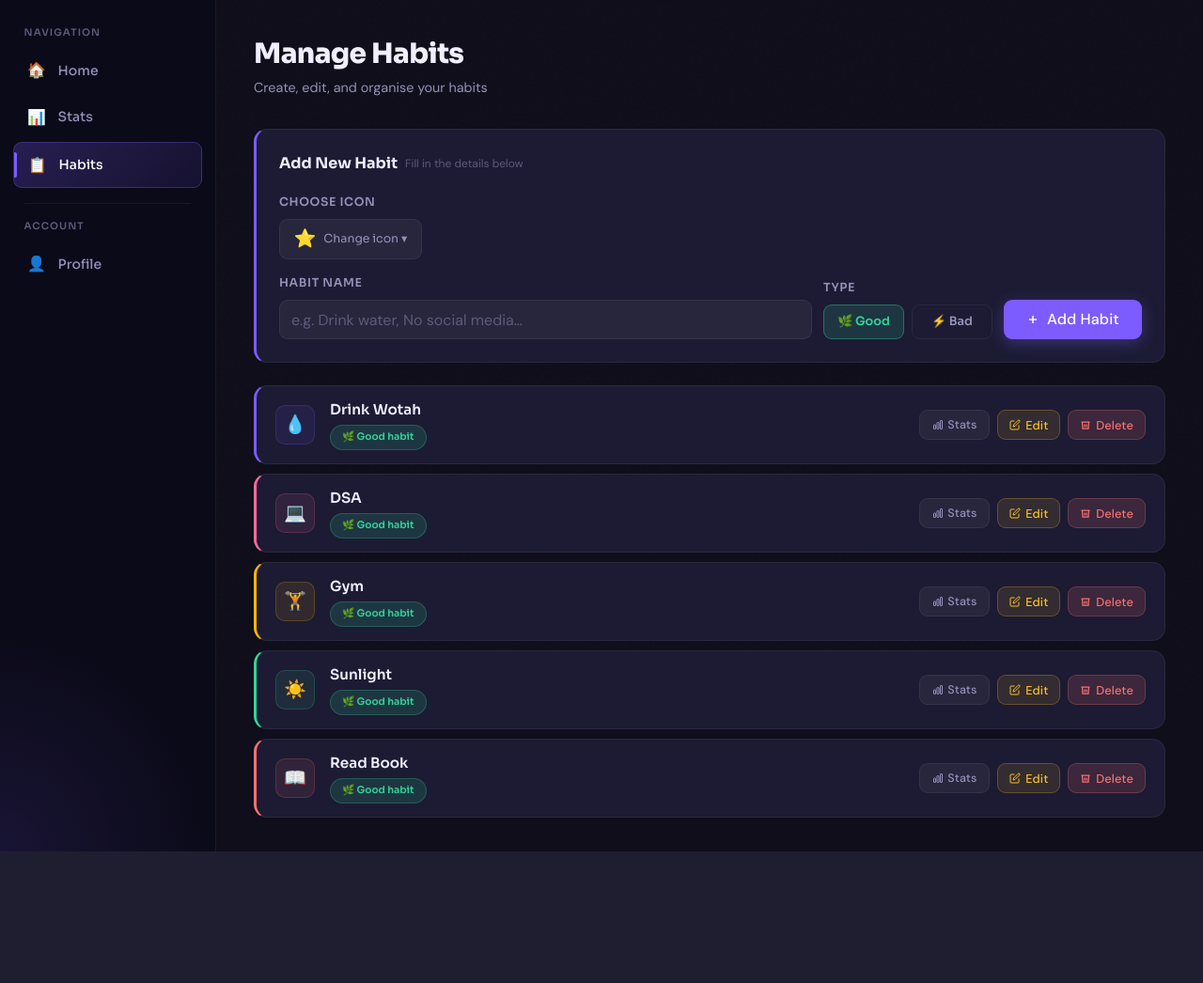
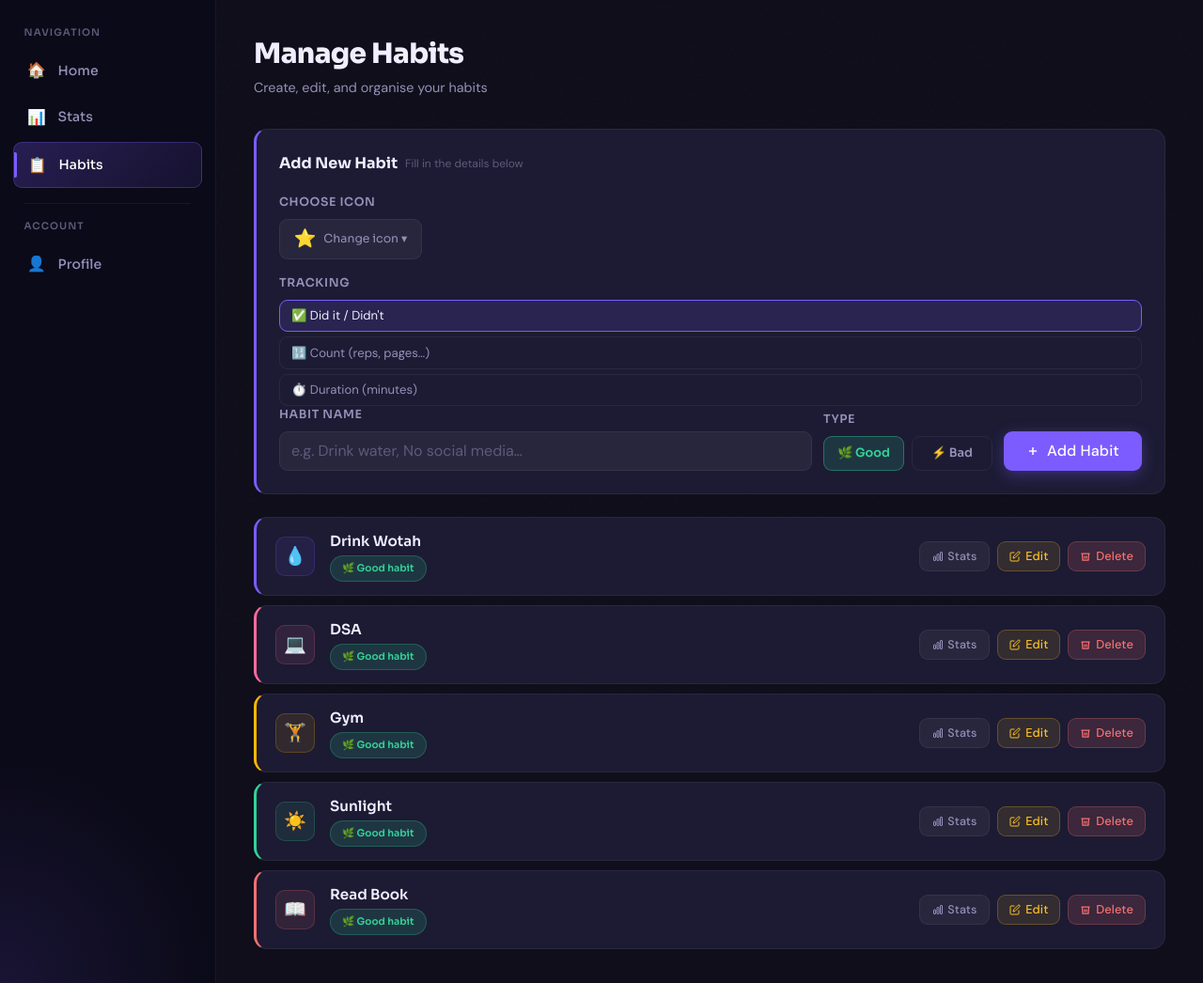
Before and after one commit to Nyxette/habit-tracker-web, a Flask app: page /habits in a window 1280 px wide. Shown: the part 63-1109 px from the top of the page at 94% size. Before the commit the page ends 969 px from the top, so only its background shows below. Run offline with Flask 3, Linux system fonts and the light colour scheme; data comes from the database, SQL or seed files in the repository; both versions use the stored data as it was after the commit.

Commit message:
added diff types of logs and a basic habit log

```diff
--- a/app.py
+++ b/app.py
@@ -11,15 +11,16 @@
     conn = get_connection()
     today = datetime.now().date().isoformat()
     habits = conn.execute("SELECT * FROM habits").fetchall()
-    today_counts = {}
+    today_values = {}
     for h in habits:
-        count = conn.execute(
-            "SELECT COUNT(*) FROM habit_logs WHERE habit_id=? AND DATE(logged_at)=?",
+        result = conn.execute(
+            "SELECT COALESCE(SUM(value), 0), COUNT(*) FROM habit_logs WHERE habit_id=? AND DATE(logged_at)=?",
             (h[0], today)
-        ).fetchone()[0]
-        today_counts[h[0]] = count
+        ).fetchone()
+        today_values[h[0]] = {'sum': result[0], 'count': result[1]}
+    # pass today_values=today_values to render_template (remove today_counts)
     conn.close()
-    return render_template("index.html", habits=habits, today_counts=today_counts)
+    return render_template("index.html", habits=habits, today_values=today_values)
 
 
 @app.route("/add", methods=['POST'])
@@ -29,9 +30,11 @@
     habit_icon = request.form.get('habit_icon', '⭐')
     conn = get_connection()
     cursor = conn.cursor()
+    log_type = request.form.get('log_type', 'boolean')
+    # and add it to the INSERT:
     cursor.execute(
-        "INSERT INTO habits (name, created_at, type, icon) VALUES (?, ?, ?, ?)",
-        (habit_name, datetime.now().isoformat(), habit_type, habit_icon)
+        "INSERT INTO habits (name, created_at, type, icon, log_type) VALUES (?, ?, ?, ?, ?)",
+        (habit_name, datetime.now().isoformat(), habit_type, habit_icon, log_type)
     )
     conn.commit()
     conn.close()
@@ -93,11 +96,12 @@
 
 @app.route("/log/<int:habit_id>", methods=['POST'])
 def log_habit(habit_id):
+    value = float(request.form.get('value', 1))
     conn = get_connection()
     cursor = conn.cursor()
     cursor.execute(
-        "INSERT INTO habit_logs (logged_at, habit_id) VALUES (?, ?)",
-        (datetime.now().isoformat(), habit_id)
+        "INSERT INTO habit_logs (logged_at, habit_id, value) VALUES (?, ?, ?)",
+        (datetime.now().isoformat(), habit_id, value)
     )
     conn.commit()
     conn.close()
@@ -111,10 +115,24 @@
     habit_icon = request.form.get('habit_icon', '⭐')
     conn = get_connection()
     cursor = conn.cursor()
+    log_type = request.form.get('log_type', 'boolean')
     cursor.execute(
-        "UPDATE habits SET name=?, type=?, icon=? WHERE id=?",
-        (new_name, habit_type, habit_icon, habit_id)
+        "UPDATE habits SET name=?, type=?, icon=?, log_type=? WHERE id=?",
+        (new_name, habit_type, habit_icon, log_type, habit_id)
     )
+
+    old_habit = conn.execute("SELECT log_type FROM habits WHERE id=?", (habit_id,)).fetchone()
+    old_log_type = old_habit[0] if old_habit else 'boolean'
+
+    cursor.execute(
+        "UPDATE habits SET name=?, type=?, icon=?, log_type=? WHERE id=?",
+        (new_name, habit_type, habit_icon, log_type, habit_id)
+    )
+
+    # If switching TO boolean, normalize all existing log values to 1
+    if log_type == 'boolean' and old_log_type != 'boolean':
+        cursor.execute("UPDATE habit_logs SET value=1 WHERE habit_id=?", (habit_id,))
+
     conn.commit()
     conn.close()
     return redirect("/habits")
@@ -144,17 +162,17 @@
     conn = get_connection()
     cursor = conn.cursor()
 
-    all_time_count = cursor.execute("SELECT COUNT(*) FROM habit_logs WHERE habit_id=?", (habit_id,)).fetchone()
+    all_time_count = cursor.execute("SELECT COALESCE(SUM(value),0) FROM habit_logs WHERE habit_id=?", (habit_id,)).fetchone()
     monthly_count  = cursor.execute(
-        "SELECT COUNT(*) FROM habit_logs WHERE habit_id=? AND DATE(logged_at)>=?",
+        "SELECT COALESCE(SUM(value),0) FROM habit_logs WHERE habit_id=? AND DATE(logged_at)>=?",
         (habit_id, (datetime.now().date() - timedelta(days=30)).isoformat())
     ).fetchone()
     weekly_count = cursor.execute(
-        "SELECT COUNT(*) FROM habit_logs WHERE habit_id=? AND DATE(logged_at)>=?",
+        "SELECT COALESCE(SUM(value),0) FROM habit_logs WHERE habit_id=? AND DATE(logged_at)>=?",
         (habit_id, (datetime.now().date() - timedelta(days=7)).isoformat())
     ).fetchone()
     daily_count = cursor.execute(
-        "SELECT COUNT(*) FROM habit_logs WHERE habit_id=? AND DATE(logged_at)>=?",
+        "SELECT COALESCE(SUM(value),0) FROM habit_logs WHERE habit_id=? AND DATE(logged_at)>=?",
         (habit_id, (datetime.now().date() - timedelta(days=1)).isoformat())
     ).fetchone()
 
@@ -201,7 +219,7 @@
         d = (datetime.now().date() - timedelta(days=i)).isoformat()
         labels.append(datetime.strptime(d, "%Y-%m-%d").strftime("%b %d"))
         cnt = cursor.execute(
-            "SELECT COUNT(*) FROM habit_logs WHERE habit_id=? AND DATE(logged_at)=?",
+            "SELECT COALESCE(SUM(value),0) FROM habit_logs WHERE habit_id=? AND DATE(logged_at)=?",
             (habit_id, d)
         ).fetchone()[0]
         values.append(cnt)
@@ -211,7 +229,7 @@
     for i in range(83, -1, -1):
         d = (datetime.now().date() - timedelta(days=i)).isoformat()
         cnt = cursor.execute(
-            "SELECT COUNT(*) FROM habit_logs WHERE habit_id=? AND DATE(logged_at)=?",
+            "SELECT COALESCE(SUM(value),0) FROM habit_logs WHERE habit_id=? AND DATE(logged_at)=?",
             (habit_id, d)
         ).fetchone()[0]
         heatmap.append({"date": d, "count": cnt})
@@ -223,9 +241,12 @@
     ]
     radar_labels = [h[1] for h in all_habits]
 
+    log_type = habit_row[5] if len(habit_row) > 5 else 'boolean'
+
     conn.close()
 
     return render_template("stats.html",
+                           log_type=log_type,
                            radar_labels=radar_labels,
                            counts=counts,
                            all_habits=all_habits,
--- a/db.py
+++ b/db.py
@@ -15,7 +15,8 @@
             name TEXT NOT NULL,
             created_at TEXT NOT NULL,
             type TEXT DEFAULT 'good',
-            icon TEXT DEFAULT '⭐')
+            icon TEXT DEFAULT '⭐',
+            log_type TEXT DEFAULT 'boolean')
     """)
 
     cursor.execute("""
@@ -23,7 +24,9 @@
             id INTEGER PRIMARY KEY AUTOINCREMENT,
             logged_at TEXT NOT NULL,
             habit_id INTEGER NOT NULL,
-            FOREIGN KEY (habit_id) REFERENCES habits(id))
+            value REAL DEFAULT 1,
+            FOREIGN KEY (habit_id) REFERENCES habits(id)
+            )
     """)
 
     cursor.execute("""
@@ -44,6 +47,14 @@
         cursor.execute("ALTER TABLE habits ADD COLUMN icon TEXT DEFAULT '⭐'")
     except Exception:
         pass
+    try:
+        cursor.execute("ALTER TABLE habits ADD COLUMN log_type TEXT DEFAULT 'boolean'")
+    except Exception:
+        pass
+    try:
+        cursor.execute("ALTER TABLE habit_logs ADD COLUMN value REAL DEFAULT 1")
+    except Exception:
+        pass
 
     conn.commit()
     conn.close()
--- a/templates/base.html
+++ b/templates/base.html
@@ -512,6 +512,25 @@
         to   { opacity: 1; transform: translateY(0); }
     }
     .animate-in { animation: slide-down 0.25s ease forwards; }
+
+
+    .log-type-option {
+        display:flex; align-items:center; gap:0.5rem;
+        padding:0.4rem 0.75rem;
+        border-radius:var(--radius-sm);
+        border:1px solid var(--border-subtle);
+        cursor:pointer; font-size:0.82rem;
+        color:var(--text-secondary);
+        transition:all 0.15s;
+    }
+    .log-type-option:has(input:checked) {
+        border-color:var(--primary);
+        background:var(--primary-soft);
+        color:var(--text-primary);
+    }
+    .log-type-option input[type="radio"] { display:none; }
+
+
     </style>
 </head>
 <body>
--- a/templates/habits.html
+++ b/templates/habits.html
@@ -45,6 +45,23 @@
             <input type="hidden" name="habit_icon" id="add-habit-icon" value="{{ all_icons[0] }}">
         </div>
 
+            <div style="min-width:200px;">
+                <label style="font-size:0.78rem; font-weight:600; font-family:'Sora',sans-serif; color:var(--text-secondary); letter-spacing:0.05em; text-transform:uppercase; display:block; margin-bottom:0.5rem;">Tracking</label>
+                <div style="display:flex; flex-direction:column; gap:0.3rem;">
+                    <label class="log-type-option">
+                        <input type="radio" name="log_type" value="boolean" checked>
+                        <span>✅ Did it / Didn't</span>
+                    </label>
+                    <label class="log-type-option">
+                        <input type="radio" name="log_type" value="count">
+                        <span>🔢 Count (reps, pages…)</span>
+                    </label>
+                    <label class="log-type-option">
+                        <input type="radio" name="log_type" value="duration">
+                        <span>⏱️ Duration (minutes)</span>
+                    </label>
+                </div>
+            </div>
 
         <!-- Name + Type row -->
         <div style="display:flex; gap:0.75rem; flex-wrap:wrap; align-items:flex-end;">
@@ -66,6 +83,7 @@
                 </svg>
                 Add Habit
             </button>
+
         </div>
     </form>
 </div>
@@ -170,6 +188,7 @@
                 <input type="hidden" name="habit_icon" id="edit-habit-icon-{{ habit[0] }}" value="{{ hicon }}">
             </div>
 
+
             <div style="display:flex; gap:0.75rem; flex-wrap:wrap; align-items:flex-end;">
                 <div style="flex:1; min-width:180px;">
                     <label style="font-size:0.75rem; font-weight:600; font-family:'Sora',sans-serif; color:var(--text-secondary); letter-spacing:0.05em; text-transform:uppercase; display:block; margin-bottom:0.5rem;">Name</label>
@@ -190,6 +209,29 @@
                     <button type="button" class="btn btn-ghost" onclick="toggleEditPanel({{ habit[0] }})" style="height:40px;">Cancel</button>
                 </div>
             </div>
+
+
+            <div style="min-width:200px;">
+                <label style="font-size:0.75rem; font-weight:600; font-family:'Sora',sans-serif; color:var(--text-secondary); letter-spacing:0.05em; text-transform:uppercase; display:block; margin-bottom:0.5rem;">Tracking</label>
+                <div style="display:flex; flex-direction:column; gap:0.3rem;">
+                    <label class="log-type-option">
+                        <input type="radio" name="log_type" value="boolean"
+                            onchange="warnLogTypeChange(this, {{ habit[0] }}, '{{ habit[5] if habit|length > 5 else 'boolean' }}')"
+                            {% if habit[5] == 'boolean' or habit|length <= 5 %}checked{% endif %}>
+                        <span>✅ Did it / Didn't</span>
+                    </label>
+                    <label class="log-type-option">
+                        <input type="radio" name="log_type" value="count"
+                            onchange="warnLogTypeChange(this, {{ habit[0] }}, '{{ habit[5] if habit|length > 5 else 'boolean' }}')">
+                        <span>🔢 Count (reps, pages…)</span>
+                    </label>
+                    <label class="log-type-option">
+                        <input type="radio" name="log_type" value="duration">
+                        <span>⏱️ Duration (minutes)</span>
+                    </label>
+                </div>
+            </div>
+
         </form>
     </div>
 </div>
@@ -251,5 +293,21 @@
         panel.classList.remove('animate-in');
     }
 }
+
+function warnLogTypeChange(el, habitId, originalType) {
+    if (el.value === 'boolean' && originalType !== 'boolean') {
+        const ok = confirm(
+            'Switching to "Did it / Didn\'t" will reset all existing log values for this habit to 1.\n\nYour log history (dates) will be kept, but the amounts will be lost. Continue?'
+        );
+        if (!ok) {
+            // Revert the radio to the original type
+            const panel = document.getElementById('edit-panel-' + habitId);
+            const original = panel.querySelector(`input[value="${originalType}"]`);
+            if (original) original.checked = true;
+        }
+    }
+}
+
+
 </script>
 {% endblock %}
```
Also changed, not shown: templates/index.html (+28 -12 lines), templates/stats.html (+16 -5 lines), habits.db (added).
